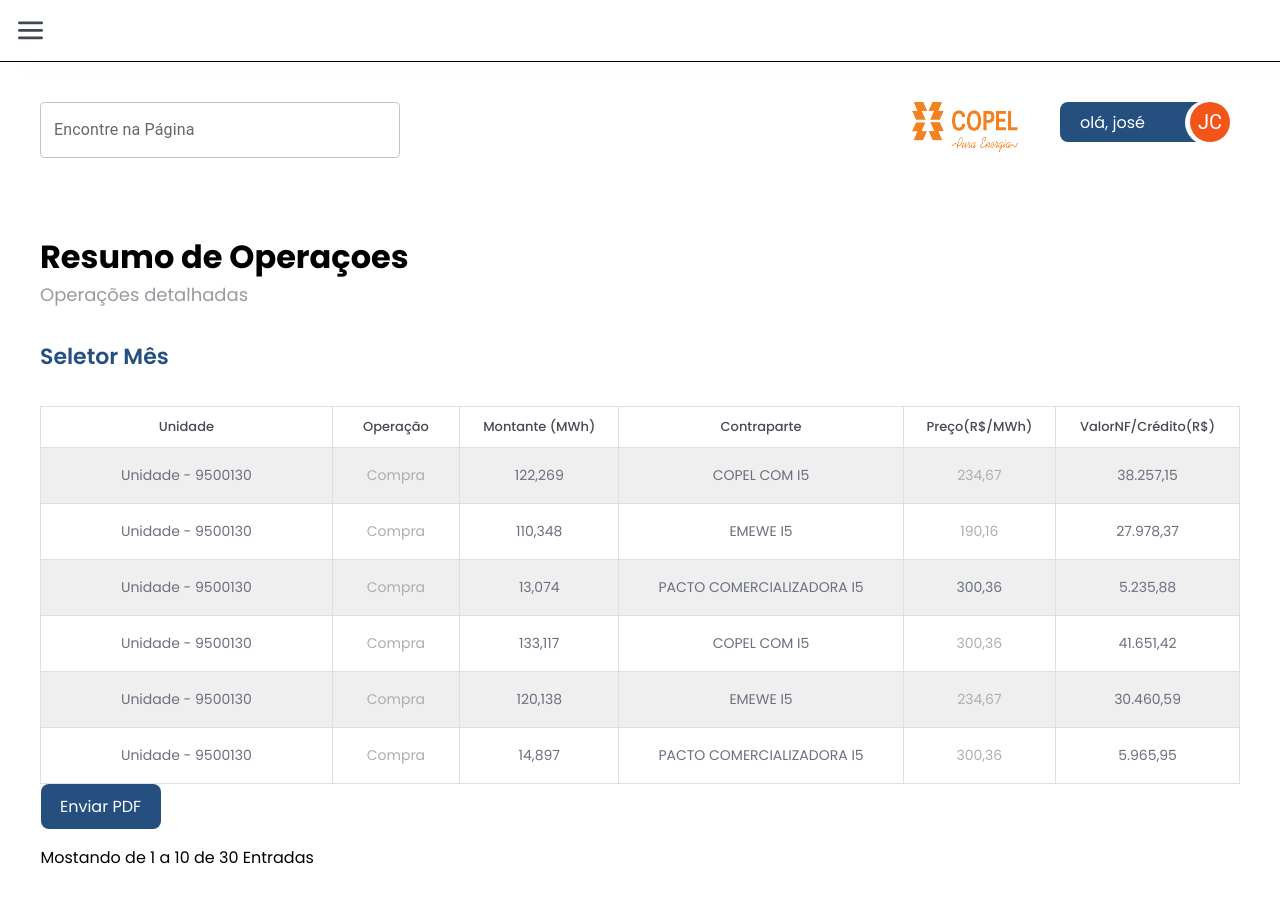
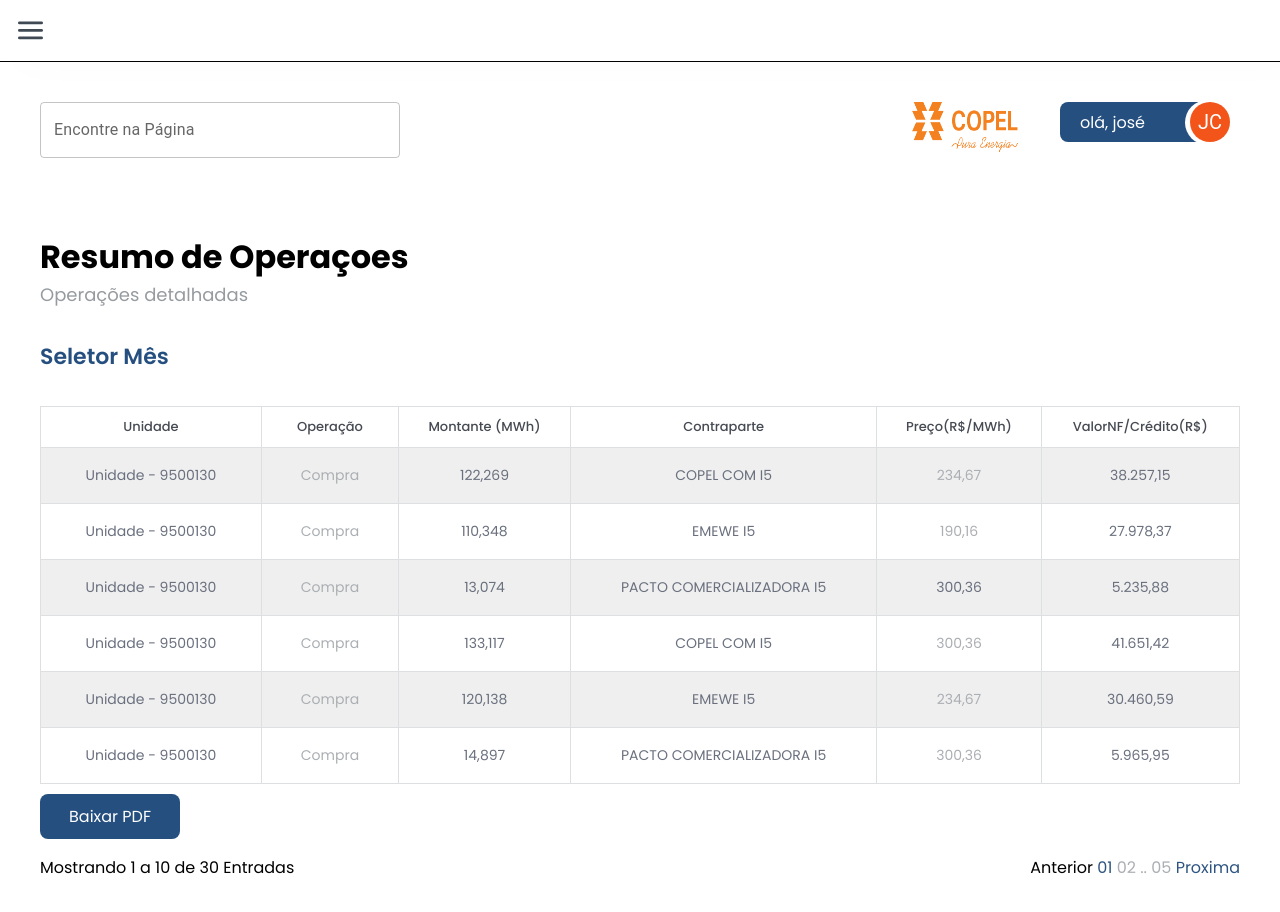
Before and after one commit to giulianopaschoalino/smart-front, a Next.js app: page /resumoOperacao in a window 1280 px wide. Shown: the top 912 px of the page. Built offline with nearby package versions, Linux system fonts and the light colour scheme.

Commit message:
finished News, Operation Sumary

```diff
--- a/pages/news.tsx
+++ b/pages/news.tsx
@@ -1,4 +1,3 @@
-import Image from 'next/image'
 import React from 'react'
 import Banner from '../src/components/banner/Banner'
 import Header from '../src/components/header/Header'
--- a/pages/resumoOperacao.tsx
+++ b/pages/resumoOperacao.tsx
@@ -1,9 +1,8 @@
 import React from 'react';
 import Header from '../src/components/header/Header';
 import PageTitle from '../src/components/pageTitle/PageTitle';
-import Sidebar from '../src/components/sidebar/Sidebar';
 import BasicButton from '../src/components/buttons/basicButton/BasicButton';
-import { TableView } from '../styles/layouts/ResumoOperacao/ResumoOperacaoView';
+import { TableView, Pagination } from '../styles/layouts/ResumoOperacao/ResumoOperacaoView';
 
 export default function ResumoOperacao() {
   return(
@@ -72,14 +71,15 @@
             <td className='tg-0tzy'>300,36</td>
             <td className='tg-hq65'>5.965,95</td>
           </tr>
-          <BasicButton title='Enviar PDF' />
-            <p>Mostando de 1 a 10 de 30 Entradas</p>
-            {/* <div className=''>
-              <p>Anterior 01 02 ... Proxima</p>
-            </div> */}
-
         </tbody>
       </table>
+      <BasicButton title='Baixar PDF' />
+
+      <Pagination>
+      <p>Mostrando 1 a 10 de 30 Entradas</p>
+      <p >Anterior <span className='number'>01</span>     <span className='numberColor'>02  ..  05</span>  <span className='number'>Proxima</span> </p>
+      </Pagination>
+
     </TableView>
   )
 }
--- a/src/components/buttons/basicButton/BasicButtonView.ts
+++ b/src/components/buttons/basicButton/BasicButtonView.ts
@@ -4,8 +4,9 @@
   display: flex;
   justify-content: center;
   align-items: center;
+  margin-top: 10px;
 
-  width: 120px;
+  width: 140px;
   height: 45px;
   cursor: pointer;
   background: #254F7F;
--- a/styles/layouts/ResumoOperacao/ResumoOperacaoView.ts
+++ b/styles/layouts/ResumoOperacao/ResumoOperacaoView.ts
@@ -139,4 +139,24 @@
 
     color: #254F7F;
     }
+
+    .pagination{
+
+    }
 `;
+
+export const Pagination = styled.div`
+  display: flex;
+  justify-content: space-between;
+  align-items: center;
+  width: 100%;
+
+  .number{
+    color: #2E5581;
+  }
+  .numberColor{
+    color: #ABAFB3;
+;
+  }
+
+`;
```
